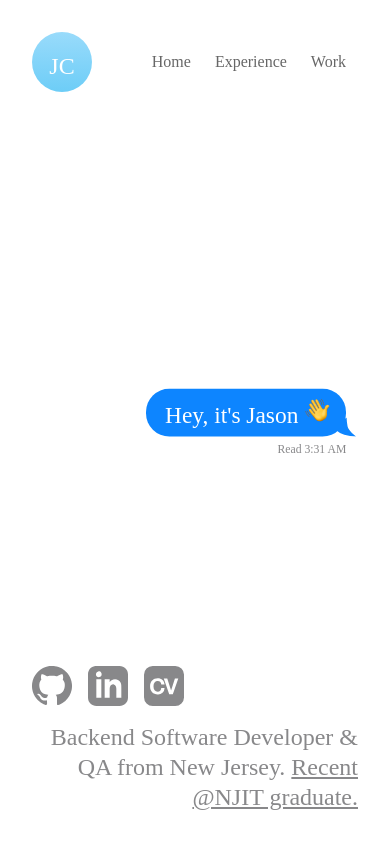
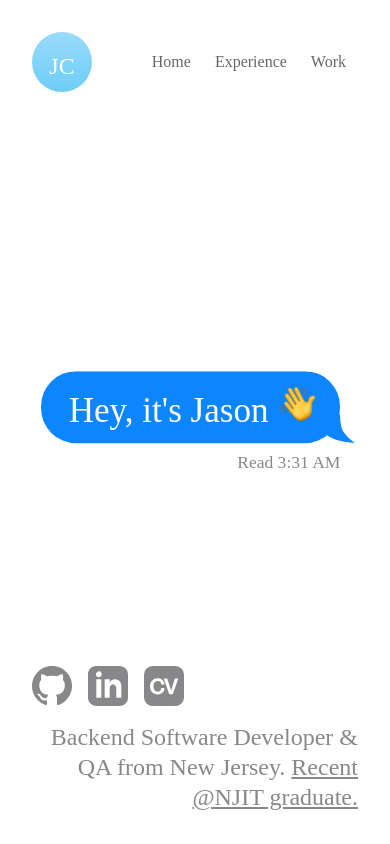
Before and after one commit to JasonCordova/jasoncordova.github.io, a React (Create React App) app: page / in a window 390 px wide. Built offline with nearby package versions, Linux system fonts and the light colour scheme; a web font is replaced by a local one.

Commit message:
responsive

```diff
--- a/src/index.css
+++ b/src/index.css
@@ -116,7 +116,7 @@ a {color: inherit; text-decoration: none;}
     flex-direction: column;
     gap: 0.25em;
     align-items: flex-end;
-    font-size: 3VW;
+    font-size: 3vw;
     overflow: hidden;
     position: absolute;
     top: 50%;
@@ -185,3 +185,35 @@ a {color: inherit; text-decoration: none;}
 .linkedin:hover {
   fill: #0A66C2;
 }
+
+@media (max-width: 1400px) {
+  /* styles for ≤1400px */
+}
+
+/* Large devices (≤1200px) */
+@media (max-width: 1200px) {
+  /* styles for ≤1200px */
+}
+
+/* Medium devices (≤992px) */
+@media (max-width: 992px) {
+  /* styles for ≤992px */
+  .chat {
+    font-size: 4vw;
+  }
+}
+
+/* Small devices (≤768px) */
+@media (max-width: 768px) {
+  /* styles for ≤768px */
+}
+
+/* Extra small devices (≤576px) */
+@media (max-width: 576px) {
+  /* styles for ≤576px */
+
+  .chat {
+    font-size: 4.5vw;
+  }
+
+}
```
